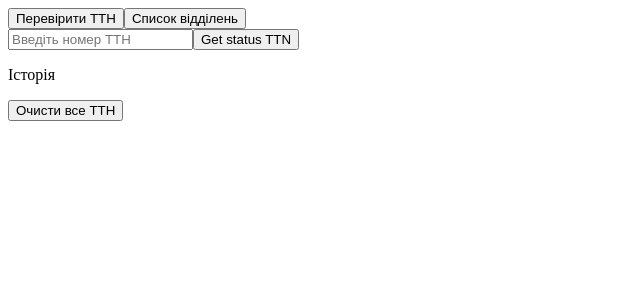
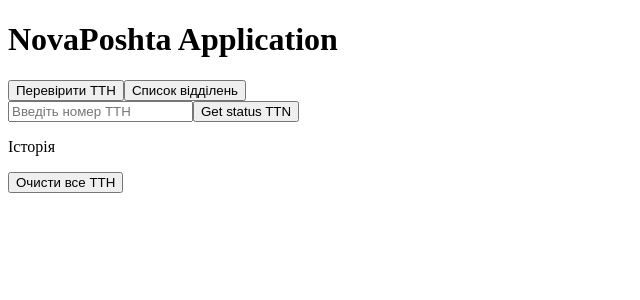
Before and after one commit to r1p1988/novaposhta, a React (Create React App) app: page / in a window 1280 px wide. Shown: the top 300 px of the page, without its empty margins (0-640 px from the left). Built offline with nearby package versions, Linux system fonts and the light colour scheme.

Commit message:
add name of application

```diff
--- a/src/pages/CheckCMR.jsx
+++ b/src/pages/CheckCMR.jsx
@@ -7,6 +7,7 @@
 function CheckCMR() {
   return (
     <>
+      <h1>NovaPoshta Application</h1>
       <Header />
       <StatusCMR />
       <div>
```
